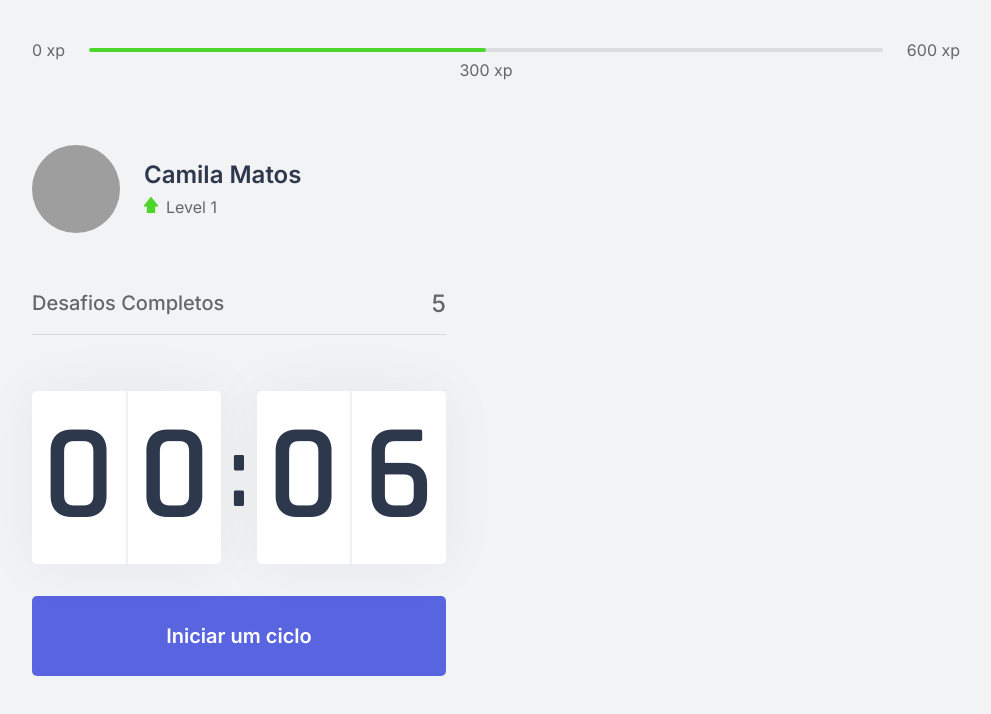
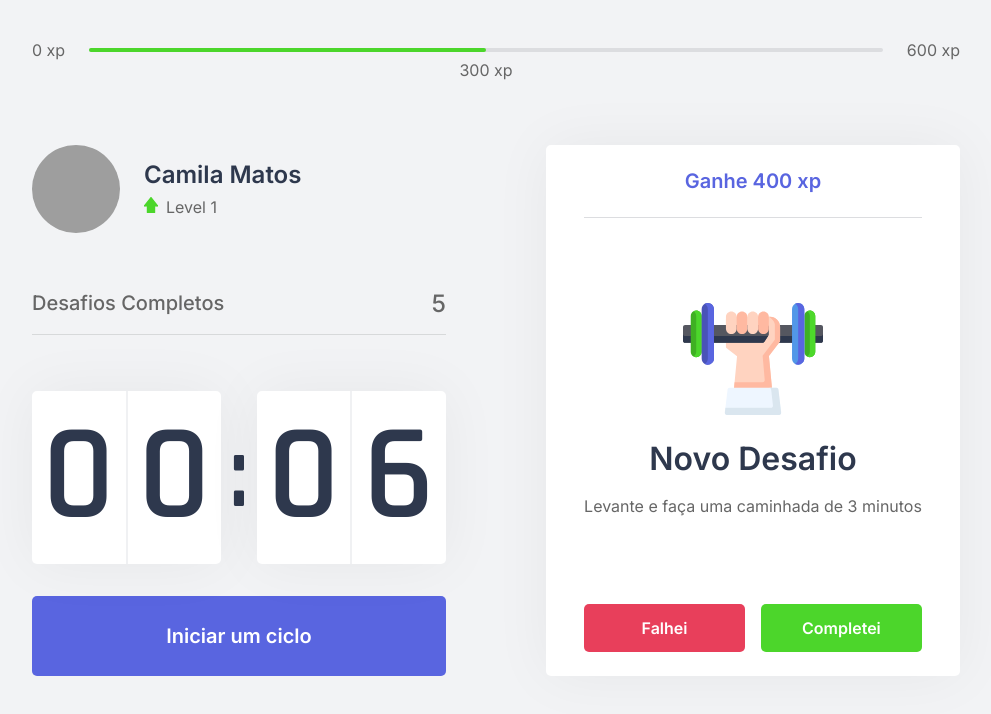
Before and after one commit to camiladev/nlw-4-moveit-1.0, a Next.js app: page / in a window 1280 px wide. Shown: the top 714 px of the page, without its empty margins (144-1135 px from the left). Built offline with nearby package versions, Linux system fonts and the light colour scheme; grey boxes are pictures that could not be loaded.

Commit message:
Criado componente ChallengeBox - desafios

```diff
--- /dev/null
+++ b/src/components/ChallengeBox.tsx
@@ -0,0 +1,45 @@
+import style from '../styles/components/ChallengeBox.module.css'
+
+export function ChallengeBox(){
+    const hasActiveChallenge = true;
+
+    return(
+        <div className={style.challengeBoxContainer}>
+            { hasActiveChallenge ? (
+                <div className={style.challengeActive}>
+                    <header>Ganhe 400 xp</header>
+
+                    <main>
+                        <img src="icons/body.svg" alt="body"/>
+                        <strong>Novo Desafio</strong>
+                        <p>Levante e faça uma caminhada de 3 minutos</p>
+                    </main>
+
+                    <footer>
+                        <button
+                            type="button"
+                            className={style.challengeFailedButton}
+                            >
+                                Falhei
+                        </button>
+                        <button
+                            type="button"
+                            className={style.challengeSucceededButton}
+                            >
+                                Completei
+                        </button>
+
+                    </footer>
+                </div>
+            ) : (
+                <div className={style.challengeNotActive}>
+                    <strong>Finalize um ciclo para receber um desafio</strong>
+                    <p>
+                        <img src="icons/level-up.svg" alt="Level Up"/>
+                        Avance de level completando desafios.
+                    </p>
+                </div>
+            ) }
+        </div>
+    )
+}
--- a/src/pages/index.tsx
+++ b/src/pages/index.tsx
@@ -1,3 +1,4 @@
+import { ChallengeBox } from "../components/ChallengeBox";
 import { CompletedChallenges } from "../components/CompletedChallenges";
 import { Countdown } from "../components/Countdown";
 import { ExperienceBar } from "../components/ExperienceBar";
@@ -18,7 +19,7 @@
           <Countdown />
         </div>
         <div>
-
+            <ChallengeBox />
         </div>
       </section>
     </div>
--- a/src/styles/components/ChallengeBox.module.css
+++ b/src/styles/components/ChallengeBox.module.css
@@ -0,0 +1,114 @@
+.challengeBoxContainer {
+    height: 100%;
+
+    background: var(--white);
+    border-radius: 5px;
+    box-shadow: 0 0 60px rgba(0, 0, 0, 0.05);
+    padding: 1.5rem 2rem;
+
+    display: flex;
+    flex-direction: column;
+    align-items: center;
+    justify-content: center;
+
+    text-align: center;
+}
+
+
+.challengeNotActive{
+    display: flex;
+    flex-direction: column;
+    align-items: center;
+
+}
+
+.challengeNotActive strong{
+    font-size: 1.5rem;
+    font-weight: 500;
+    line-height: 1.4;
+}
+
+.challengeNotActive p{
+    display: flex;
+    flex-direction: column;
+    align-items: center;
+
+    line-height: 1.4;
+    max-width: 70%;
+    margin-top: 3rem;
+}
+
+.challengeNotActive p img{
+    margin-bottom: 1rem;
+}
+
+.challengeActive{
+    height: 100%;
+
+    display: flex;
+    flex-direction: column;
+}
+
+.challengeActive header{
+    color: var(--blue);
+    font-weight: 600;
+    font-size: 1.25rem;
+    padding: 0 2rem 1.5rem;
+    border-bottom: 1px solid var(--gray-line);
+}
+
+.challengeActive main{
+    flex: 1;
+
+    display: flex;
+    flex-direction: column;
+    align-items: center;
+    justify-content: center;
+}
+
+.challengeActive main strong{
+    font-size: 2rem;
+    font-weight: 600;
+    color: var(--title);
+    margin: 1.5rem 0 1rem;
+}
+
+.challengeActive main p{
+    line-height: 1.5;
+}
+
+.challengeActive footer{
+    display: grid;
+    grid-template-columns: 1fr 1fr;
+    gap: 1rem;
+}
+
+.challengeActive footer button{
+    height: 3rem;
+
+    display: flex;
+    align-items: center;
+    justify-content: center;
+
+    border: 0;
+    border-radius: 5px;
+
+    color: var(--white);
+
+    font-size: 1rem;
+    font-weight: 600;
+
+    transition: filter 0.2s;
+}
+
+.challengeActive footer button.challengeFailedButton{
+   background: var(--red);
+}
+
+.challengeActive footer button.challengeSucceededButton{
+    background: var(--green);
+ }
+
+ .challengeActive footer button:hover{
+    filter: brightness(0.9);
+ }
```
